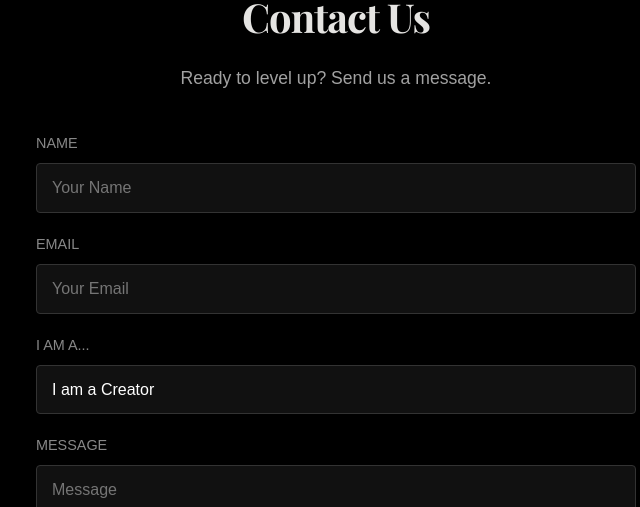
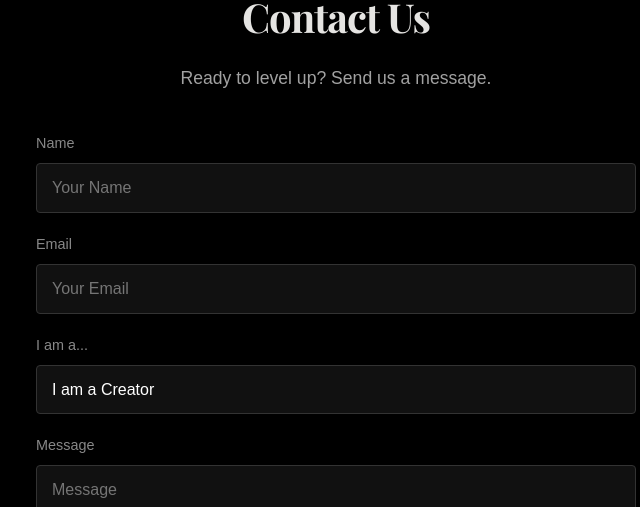
Before and after one commit to VilgotFjellsten/vilgotfjellsten.github.io, a plain HTML site: page index.html in a window 1280 px wide. Shown: the part 2920-3427 px from the top of the page, 304-944 px from the left. Drawn offline with nearby package versions, Linux system fonts and the light colour scheme.

Commit message:
Update index.html

```diff
--- a/index.html
+++ b/index.html
@@ -113,19 +113,19 @@
 
             <form action="https://formspree.io/f/xdaazpge" method="POST" style="text-align: left;">
                 <div style="margin-bottom: 20px;">
-                    <label style="display: block; margin-bottom: 8px; font-size: 0.9rem; color: #888; text-transform: uppercase;">Name</label>
+                    <label style="display: block; margin-bottom: 8px; font-size: 0.9rem; color: #888;">Name</label>
                     <input type="text" name="name" placeholder="Your Name" required
                            style="width: 100%; padding: 15px; background: #111; border: 1px solid #333; border-radius: 4px; color: #fff; font-size: 16px;">
                 </div>
 
                 <div style="margin-bottom: 20px;">
-                    <label style="display: block; margin-bottom: 8px; font-size: 0.9rem; color: #888; text-transform: uppercase;">Email</label>
+                    <label style="display: block; margin-bottom: 8px; font-size: 0.9rem; color: #888">Email</label>
                     <input type="email" name="_replyto" placeholder="Your Email" required
                            style="width: 100%; padding: 15px; background: #111; border: 1px solid #333; border-radius: 4px; color: #fff; font-size: 16px;">
                 </div>
 
                 <div style="margin-bottom: 20px;">
-                    <label style="display: block; margin-bottom: 8px; font-size: 0.9rem; color: #888; text-transform: uppercase;">I am a...</label>
+                    <label style="display: block; margin-bottom: 8px; font-size: 0.9rem; color: #888;;">I am a...</label>
                     <select name="type" style="width: 100%; padding: 15px; background: #111; border: 1px solid #333; border-radius: 4px; color: #fff; font-size: 16px; cursor: pointer;">
                         <option value="Creator">I am a Creator</option>
                         <option value="Brand">I am a Brand</option>
@@ -133,7 +133,7 @@
                 </div>
 
                 <div style="margin-bottom: 30px;">
-                    <label style="display: block; margin-bottom: 8px; font-size: 0.9rem; color: #888; text-transform: uppercase;">Message</label>
+                    <label style="display: block; margin-bottom: 8px; font-size: 0.9rem; color: #888;">Message</label>
                     <textarea name="message" rows="5" placeholder="Message" required
                               style="width: 100%; padding: 15px; background: #111; border: 1px solid #333; border-radius: 4px; color: #fff; font-size: 16px; resize: vertical;"></textarea>
                 </div>
```
